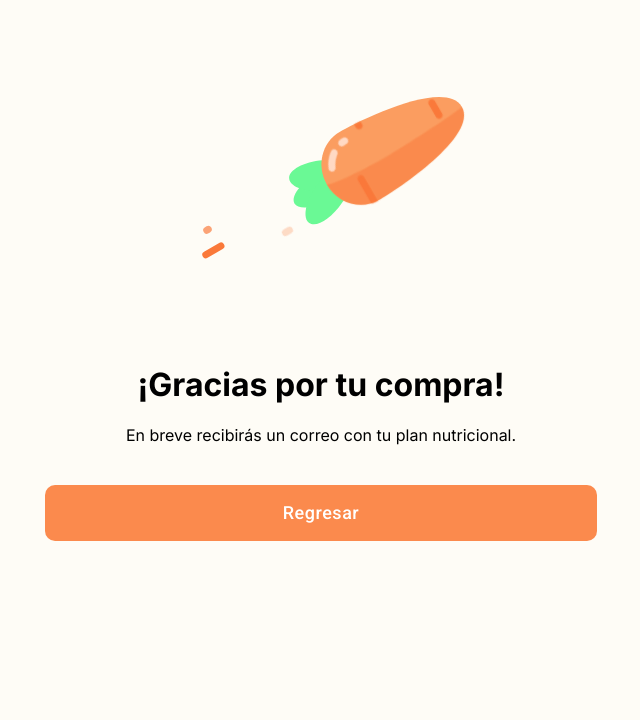
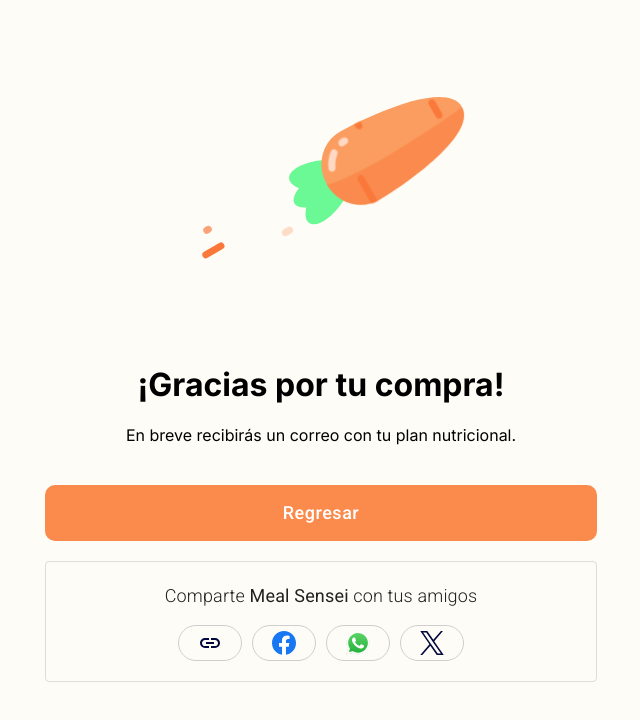
Before and after one commit to alejandrom13/meal-sensei, a Next.js app: page /form/success in a window 1280 px wide. Shown: the top 720 px of the page, without its empty margins (319-959 px from the left). Built offline with nearby package versions, Linux system fonts and the light colour scheme.

Commit message:
sharing center at success

```diff
--- a/app/form/success/page.tsx
+++ b/app/form/success/page.tsx
@@ -1,8 +1,9 @@
 "use client"
+import SharingCenter from "@/res/components/SharingCenter"
 import { FormButton } from "@/res/components/button"
 import { FormLayout } from "@/res/components/form-layout"
 import { LoadingAnimation } from "@/res/components/loading-animation"
-import { Box } from "@mui/material"
+import { Box, Card } from "@mui/material"
 import router from "next/router"
 
 const SucessPage = () => {
@@ -20,9 +21,20 @@ const SucessPage = () => {
 
                 </Box>
 
+
+
                 <FormButton onClick={()=>{
                     window.location.href = "/"
              }}>Regresar</FormButton>
+<br />
+<br />
+<Card variant="outlined" sx={{
+            p: 2.5,
+            backgroundColor: 'transparent',
+
+        }}>
+        <SharingCenter/>
+        </Card>
 
             </FormLayout>
         </div>
--- a/package.json
+++ b/package.json
@@ -13,7 +13,7 @@
     "@emotion/styled": "^11.11.0",
     "@fontsource/roboto": "^5.0.5",
     "@hookform/resolvers": "^3.2.0",
-    "@mui/icons-material": "^5.14.1",
+    "@mui/icons-material": "^5.14.14",
     "@mui/material": "^5.14.2",
     "@paypal/react-paypal-js": "^8.1.3",
     "@prisma/client": "^5.0.0",
--- /dev/null
+++ b/res/components/IconButton.tsx
@@ -0,0 +1,29 @@
+import { Icon } from "@iconify/react/dist/iconify.js";
+import { Button } from "@mui/material";
+
+interface IconButtonProps {
+    handleClick: () => void;
+    variant?: 'outlined' | 'contained';
+    icon: any;
+}
+
+export const MSIconButton = ({handleClick, variant, icon}: IconButtonProps) => {
+    return (
+
+        <Button
+          onClick={handleClick}
+          variant="outlined"
+
+          sx={{
+            color: '#02073E',
+            backgroundColor: '##E7874508',
+            borderColor: '#CECECE',
+            borderRadius: '100px',
+          }}
+        >
+            <Icon fontSize={24} icon={icon} />
+        </Button>
+
+
+    )
+}
--- /dev/null
+++ b/res/components/SharingCenter.tsx
@@ -0,0 +1,117 @@
+import React, { useState } from 'react';
+import { Button, IconButton, Popover, Snackbar, Typography } from '@mui/material';
+import { Facebook, WhatsApp, Twitter, Link } from '@mui/icons-material';
+import { MSIconButton } from './IconButton';
+import { PersonalInfoAtom, formStateAtom } from '@/app/form/form-state';
+import { useAtom } from 'jotai';
+
+const SharingCenter = () => {
+const [open, setOpen] = useState(false);
+const [formState, setFormState] = useAtom(PersonalInfoAtom);
+
+const handleOpen = () => {
+    setOpen(true);
+}
+
+const handleClose = () => {
+    setOpen(false);
+}
+
+  return (
+    <div style={{
+
+        display: 'flex',
+        flexDirection: 'column',
+        alignItems: 'center',
+        justifyContent: 'center',
+
+    }}>
+
+        <Typography fontSize={18} textAlign={'center'} fontWeight={300} sx={{
+            paddingBottom: '10px',
+        }} gutterBottom>
+          Comparte <span style={{fontWeight:400}}>Meal Sensei</span>  con tus amigos
+        </Typography>
+
+        <div style={{
+            display: 'flex',
+            flexDirection: 'row',
+            alignItems: 'center',
+            justifyContent: 'center',
+            gap: '10px',
+
+        }}>
+            <MSIconButton handleClick={async ()=>{
+                const textToCopy = `https://mealsensei.com/`;
+
+                await navigator.clipboard.writeText(textToCopy).then(() => {
+                    setOpen(true);
+                })
+
+            }} variant="outlined" icon={'material-symbols:link'} />
+
+            <MSIconButton handleClick={async ()=>{
+
+                const urlToShare = 'https://mealsensei.app';
+
+                // Encode the URL for proper sharing
+                const encodedUrl = encodeURIComponent(urlToShare);
+
+                // Create the Facebook share URL
+                const facebookShareUrl = `https://www.facebook.com/sharer/sharer.php?u=${encodedUrl}`;
+
+                // Open the Facebook sharing dialog in a new window
+                window.open(facebookShareUrl, '_blank', 'width=600,height=400');
+
+                // You can also use a popup library for a better user experience
+                // (e.g., react-share: https://www.npmjs.com/package/react-share)
+
+                }} variant="outlined" icon={'logos:facebook'} />
+
+            <MSIconButton handleClick={()=>{
+                const urlToShare = 'https://mealsensei.app';
+                const message = 'Hola! ¿Sabías que puedes crear un plan nutricional con Inteligencia Artificial de forma gratuita? Usa Meal Sensei.';
+
+                // Encode the message and URL for proper sharing
+                const encodedMessage = encodeURIComponent(message);
+                const encodedUrl = encodeURIComponent(urlToShare);
+
+                // Create the WhatsApp share URL with the encoded message and URL as parameters
+                const whatsappShareUrl = `https://api.whatsapp.com/send?text=${encodedMessage}%20${encodedUrl}`;
+
+                // Open WhatsApp in a new tab or window
+                window.open(whatsappShareUrl, '_blank');
+                }} variant="outlined" icon={'logos:whatsapp-icon'} />
+
+
+            <MSIconButton handleClick={()=>{
+                        const textToShare = 'Hola! ¿Sabías que puedes crear un plan nutricional con Inteligencia Artificial de forma gratuita? Usa Meal Sensei.';
+                        const urlToShare = 'https://mealsensei.app';
+
+                        // Encode the text and URL for proper sharing
+                        const encodedText = encodeURIComponent(textToShare);
+                        const encodedUrl = encodeURIComponent(urlToShare);
+
+                        // Create the Twitter share URL
+                        const twitterShareUrl = `https://twitter.com/intent/tweet?text=${encodedText}&url=${encodedUrl}`;
+
+                        // Open Twitter in a new tab or window
+                        window.open(twitterShareUrl, '_blank');
+
+                        // You can also use a popup library for a better user experience
+                        // (e.g., react-share: https://www.npmjs.com/package/react-share)
+                }} variant="outlined" icon={'simple-icons:x'} />
+        </div>
+
+        <Snackbar
+            open={open}
+            autoHideDuration={6000}
+            onClose={handleClose}
+            message="Link Copiado!"
+
+            />
+    </div>
+  );
+};
+
+export default SharingCenter;
```
Also changed, not shown: 1 other file (tests, documents, lock files or other folders).
